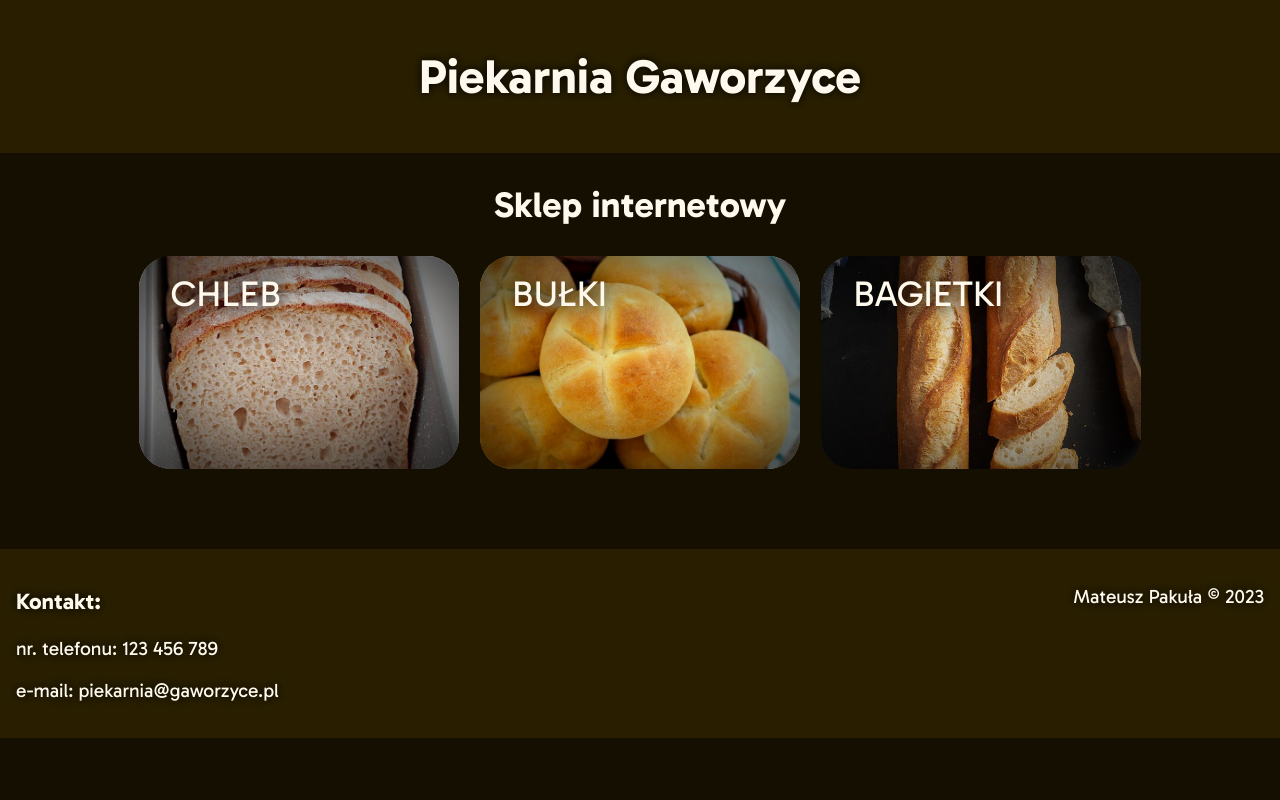
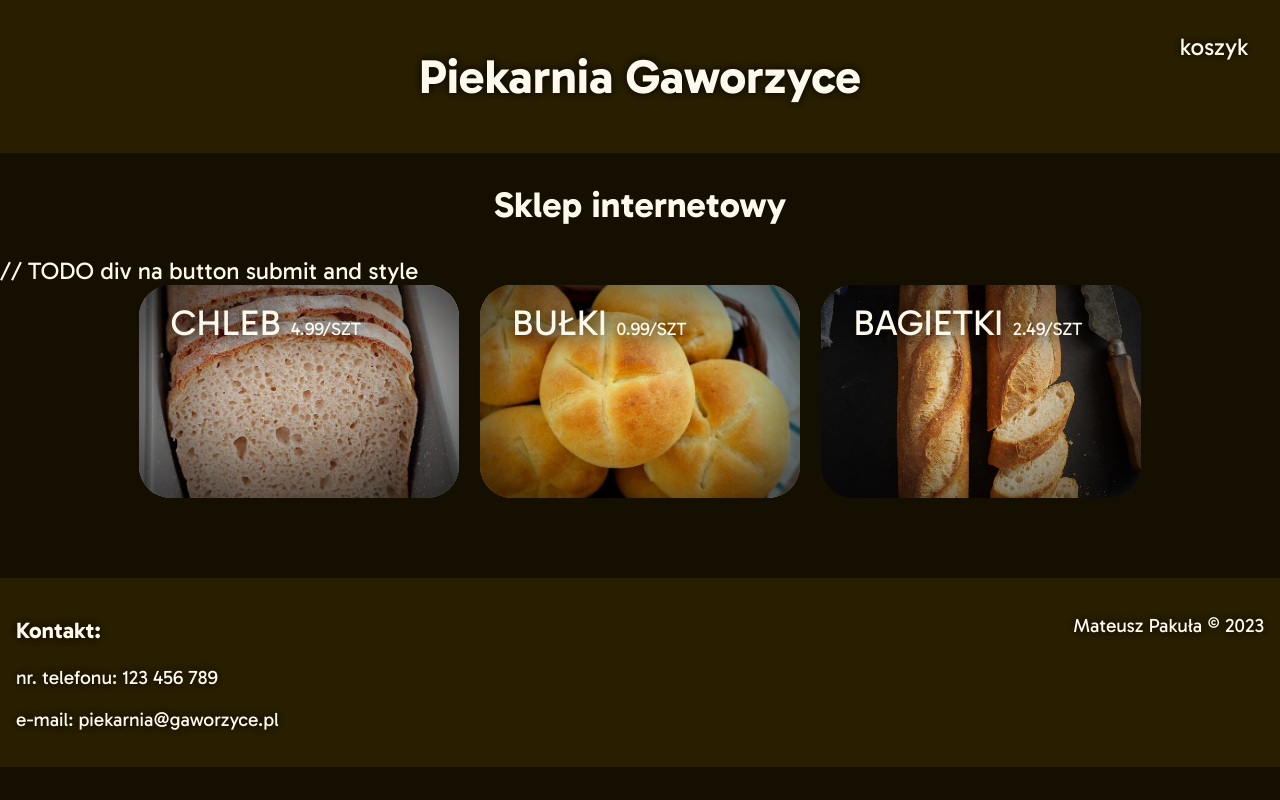
Before and after one commit to Mati6082/php, a PHP site: page / in a window 1280 px wide. Run offline with PHP 8.4, Linux system fonts and the light colour scheme.

Commit message:
div na button

```diff
--- a/Zadanie ZDP/index.php
+++ b/Zadanie ZDP/index.php
@@ -11,20 +11,27 @@
 <body>
 <header>
     <h1>Piekarnia Gaworzyce</h1>
+    <div id="koszyk">koszyk</div>
 </header>
 <section>
     <h2 class="center-header">Sklep internetowy</h2>
+    <form action="main.php" method="post">
+        // TODO div na button submit and style
         <section id="grid">
             <div id="chleb">
-            <p>chleb</p>
+                <p>chleb <span class="cena">4.99/szt</span></p>
+                <h2>dodaj do koszyka</h2>
             </div>
             <div id="bułki">
-            <p>bułki</p>
+                <p>bułki <span class="cena">0.99/szt</span></p>
+                <h2>dodaj do koszyka</h2>
             </div>
             <div id="bagietki">
-            <p>bagietki</p>
+                <p>bagietki <span class="cena">2.49/szt</span></p>
+                <h2>dodaj do koszyka</h2>
             </div>
         </section>
+    </form>
 </section>
 <footer>
     <div id="left-footer">
--- /dev/null
+++ b/Zadanie ZDP/main.php
@@ -0,0 +1,5 @@
+<?php
+if ($_SERVER['REQUEST_METHOD'] == 'POST') {
+    echo "AAAAAAAAAAAAAAAa";
+}
+?>
--- a/Zadanie ZDP/style.css
+++ b/Zadanie ZDP/style.css
@@ -30,6 +30,23 @@ header, footer {
 
 header {
     text-align: center;
+    position: sticky;
+    top: 0;
+    left: 0;
+}
+
+#koszyk {
+    position: fixed;
+    top: 1rem;
+    right: 1rem;
+    padding: 1rem;
+    text-align: right;
+    float: left;
+}
+
+#koszyk:hover {
+    text-decoration: underline white;
+    cursor: pointer;
 }
 
 footer {
@@ -63,12 +80,25 @@ footer {
     background-size: cover;
     border-radius: 2rem;
     transition: .5s all;
-    box-shadow: inset 0 0 10vw rgb(0,0,0);
+    box-shadow: inset 0 0 10vw rgb(0, 0, 0);
 }
 
 #grid div:hover {
     scale: 105%;
-    box-shadow: inset 0 0 7vw rgb(0,0,0);
+    box-shadow: inset 0 0 7vw rgb(0, 0, 0);
+    cursor: pointer;
+}
+
+#grid div > h2 {
+    scale: 0;
+    text-align: center;
+    position: relative;
+    vertical-align: middle;
+    transition: .5s all;
+}
+
+#grid div:hover > h2 {
+    scale: 100%;
 }
 
 #grid div p {
@@ -102,3 +132,7 @@ footer {
     text-decoration: underline;
     cursor: pointer;
 }
+
+.cena {
+    font-size: 50% !important;
+}
```
Lines whose indentation alone changed are shown as unchanged.
